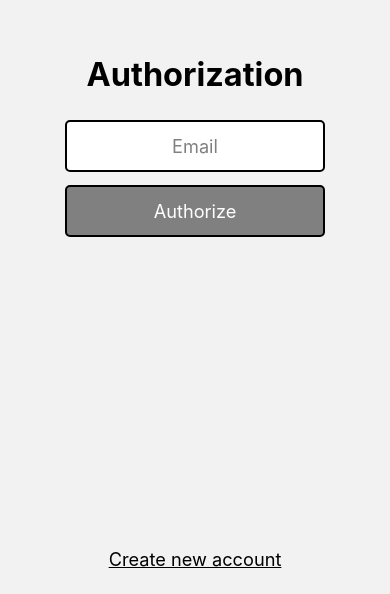
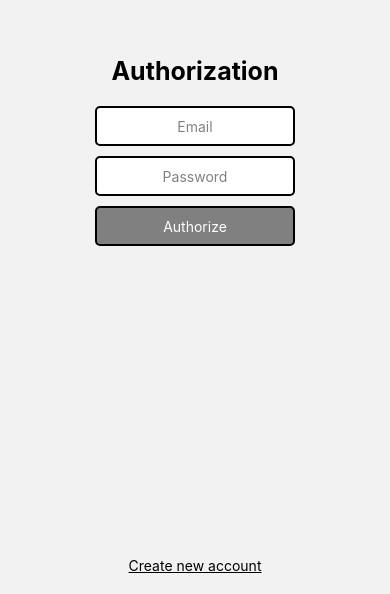
Before and after one commit to TarasDikiy/diploma-app, a React Native app: screen /ChangePassword in a window 390 px wide. Shown: the part 250-844 px from the top of the page. Built offline with nearby package versions, Linux system fonts and the light colour scheme.

Commit message:
Minor changes in auth stack

```diff
--- a/navigation/StackNavigation.js
+++ b/navigation/StackNavigation.js
@@ -1,12 +1,14 @@
 import { createStackNavigator } from '@react-navigation/stack';
 import Registration from "../screen/Registration";
 import Authorization from '../screen/Authorization';
+import ChangePassword from '../screen/ChangePassword';
 
 const Stack = createStackNavigator();
 
 export default function StackNavigation() {
     return(
         <Stack.Navigator>
+            {/* <Stack.Screen name='ChangePassword' component={ChangePassword} options={{headerShown: false}}/> */}
             <Stack.Screen name='Authorization' component={Authorization} options={{headerShown: false}}/>
             <Stack.Screen name='Registration' component={Registration} options={{headerShown: false}} />
             {/* //TODO Main menu */}
--- a/screen/Authorization.js
+++ b/screen/Authorization.js
@@ -5,12 +5,13 @@ export default function Authorization({ navigation }) {
     return (
         <View style={auth.container}>
             <View style={auth.authView}>
-            <Text style={auth.authHeader}>Authorization</Text>
-            <TextInput style={auth.authInput} placeholder="Email" />
-            <TouchableOpacity style={auth.authBtn}>
-                <Text style={auth.authBtn.text}>Authorize</Text>
-            </TouchableOpacity>
-        </View>
+                <Text style={auth.authHeader}>Authorization</Text>
+                <TextInput style={auth.authInput} placeholder="Email" />
+                <TextInput secureTextEntry={true} style={auth.authInput} placeholder="Password" />
+                <TouchableOpacity style={auth.authBtn}>
+                    <Text style={auth.authBtn.text} onPress={() => {}}>Authorize</Text>
+                </TouchableOpacity>
+            </View>
             <View>
                 <Text style={auth.footer.text} onPress={() => navigation.navigate('Registration')}>Create new account</Text>
             </View>
--- /dev/null
+++ b/screen/ChangePassword.js
@@ -0,0 +1,18 @@
+import { Text, TextInput,  TouchableOpacity,  View } from "react-native";
+import auth from "../styles/auth";
+
+export default function ChangePassword({ navigation }) {
+    return (
+        <View style={auth.container}>
+            <View style={auth.authView}>
+            <Text style={auth.authHeader}>Change Password</Text>
+            <TextInput secureTextEntry={true} style={auth.authInput} placeholder="Password" />
+            <TextInput secureTextEntry={true} style={auth.authInput} placeholder="New password" />
+            <TextInput secureTextEntry={true} style={auth.authInput} placeholder="Repeat new password" />
+            <TouchableOpacity style={auth.authBtn}>
+                <Text style={auth.authBtn.text}>Apply</Text>
+            </TouchableOpacity>
+            </View>
+        </View>
+    );
+}
--- a/screen/Registration.js
+++ b/screen/Registration.js
@@ -7,6 +7,8 @@ export default function Registration({ navigation }) {
             <View style={auth.authView}>
             <Text style={auth.authHeader}>Registration</Text>
             <TextInput style={auth.authInput} placeholder="Email" />
+            <TextInput secureTextEntry={true} style={auth.authInput} placeholder="Password" />
+            <TextInput secureTextEntry={true} style={auth.authInput} placeholder="Repeat password" />
             <TouchableOpacity style={auth.authBtn}>
                 <Text style={auth.authBtn.text}>Register</Text>
             </TouchableOpacity>
--- a/styles/auth.js
+++ b/styles/auth.js
@@ -1,6 +1,6 @@
 const { StyleSheet } = require("react-native");
 
-const scale = 1.3;
+const scale = 1;
 
 module.exports = StyleSheet.create({
     container: {
```
Also changed, not shown: controllers/Authorization.js (added, +13 -0 lines).
